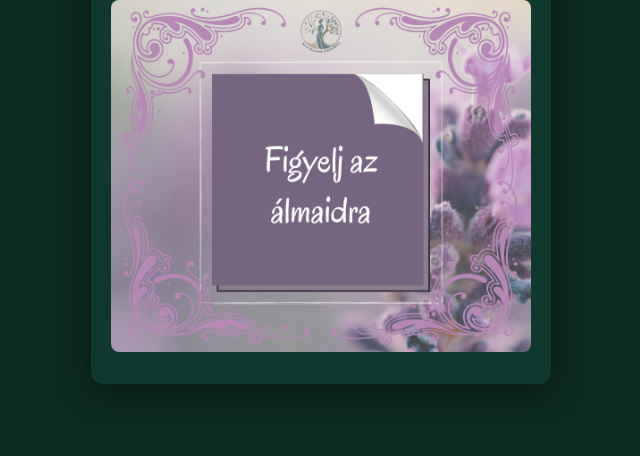
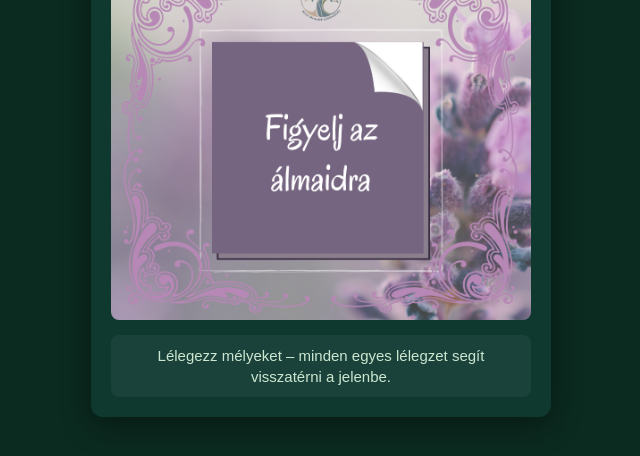
Before and after one commit to belsomenedek-ops/mire-van-ma-szuksegem, a plain HTML site: page index.html in a window 1280 px wide. Shown: the part 276-732 px from the top of the page, without its empty margins (319-959 px from the left). Drawn offline with Linux system fonts and the light colour scheme.

Commit message:
Update index.html

```diff
--- a/index.html
+++ b/index.html
@@ -30,19 +30,39 @@ border-radius: 8px;
 display: block;
 margin: 12px auto;
 }
+.desc {
+font-size: 15px;
+line-height: 1.4;
+color: #cce7d1;
+margin-top: 15px;
+background: rgba(255,255,255,0.05);
+padding: 10px;
+border-radius: 8px;
+}
 </style>
 </head>
 <body>
 <div class="card-wrap">
 <h1>MIRE VAN MA SZÜKSÉGEM?</h1>
 <img id="cardImg" src="" alt="kártya">
+<div id="desc" class="desc"></div>
 </div>
 
 <script>
-const cards = ["1.png","2.png","3.png"]; // ide a képek nevét
+// Itt adjuk meg a képek és magyarázatok listáját
+const cards = [
+{ img: "1.png", text: "Figyelj az álmaidra – az álmaid üzeneteket hordoznak, segítenek megérteni a lelked mélyebb vágyait." },
+{ img: "2.png", text: "Engedd el, ami már nem szolgál – csak így tud újat teremteni az élet." },
+{ img: "3.png", text: "Lélegezz mélyeket – minden egyes lélegzet segít visszatérni a jelenbe." }
+// ... ide jön majd mind a 45 kártya leírása
+];
+
 const img = document.getElementById('cardImg');
+const desc = document.getElementById('desc');
 const i = Math.floor(Math.random() * cards.length);
-img.src = cards[i]; // véletlenszerűen választ egy képet betöltéskor
+
+img.src = cards[i].img;
+desc.textContent = cards[i].text;
 </script>
 </body>
 </html>
```
